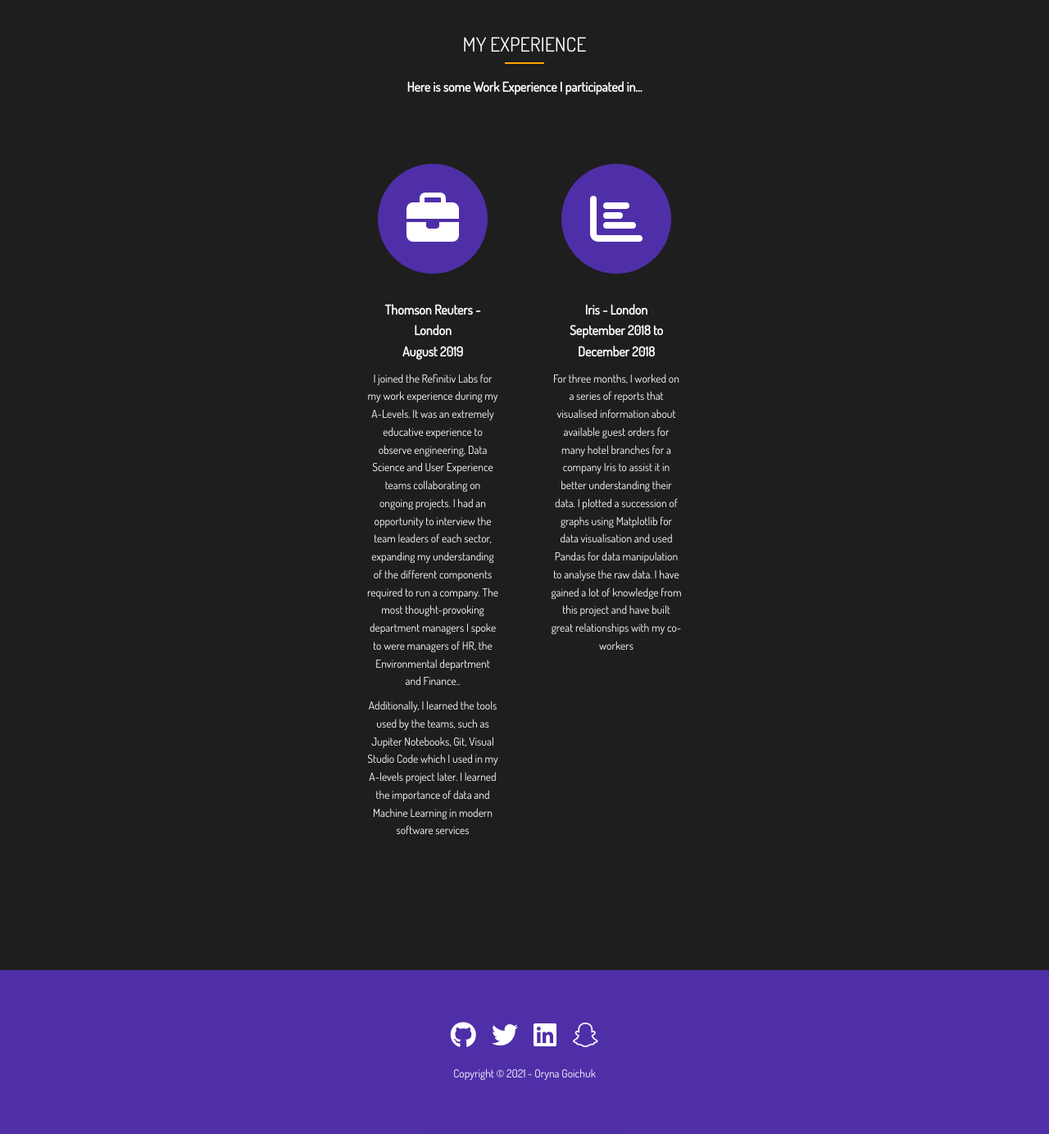
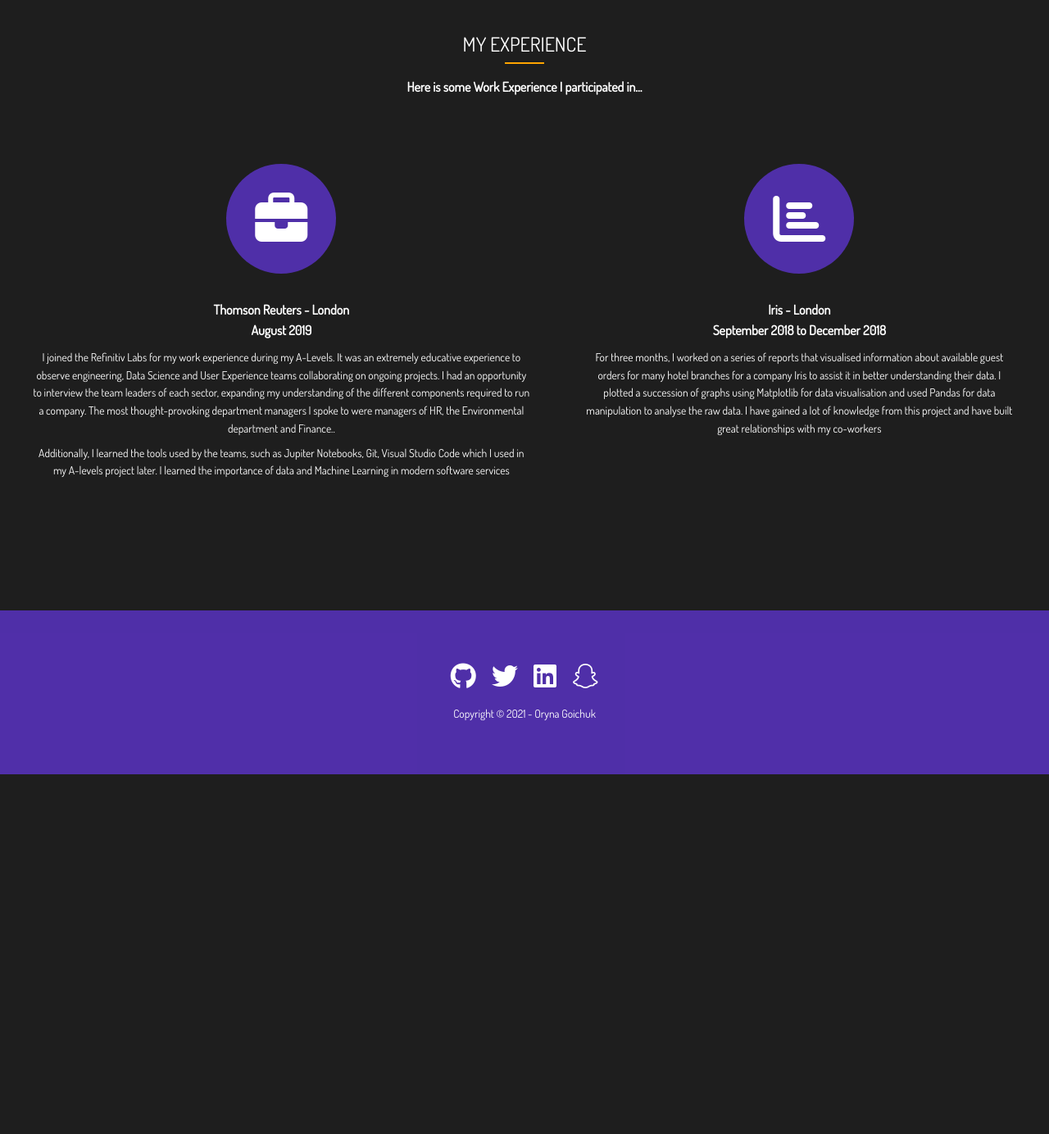
Before and after one commit to orynamg/portfolio-website, a PHP site: page / in a window 1280 px wide. Shown: the part 2784-4168 px from the top of the page at 82% size. After the commit the page ends 3729 px from the top, so only its background shows below. Run offline with PHP 8.4, Linux system fonts and the light colour scheme; some libraries are stand-ins or nearby versions.

Commit message:
padding2

```diff
--- a/src/style.css
+++ b/src/style.css
@@ -324,12 +324,12 @@
 }
 
 .experience-set .left {
-    width: 10rem;
+    /* width: 10rem; */
     padding-right: 2rem;
 }
 
 .experience-set .right {
-    width: 10rem;
+    /* width: 10rem; */
     padding-left: 2rem;
 }
 
```
